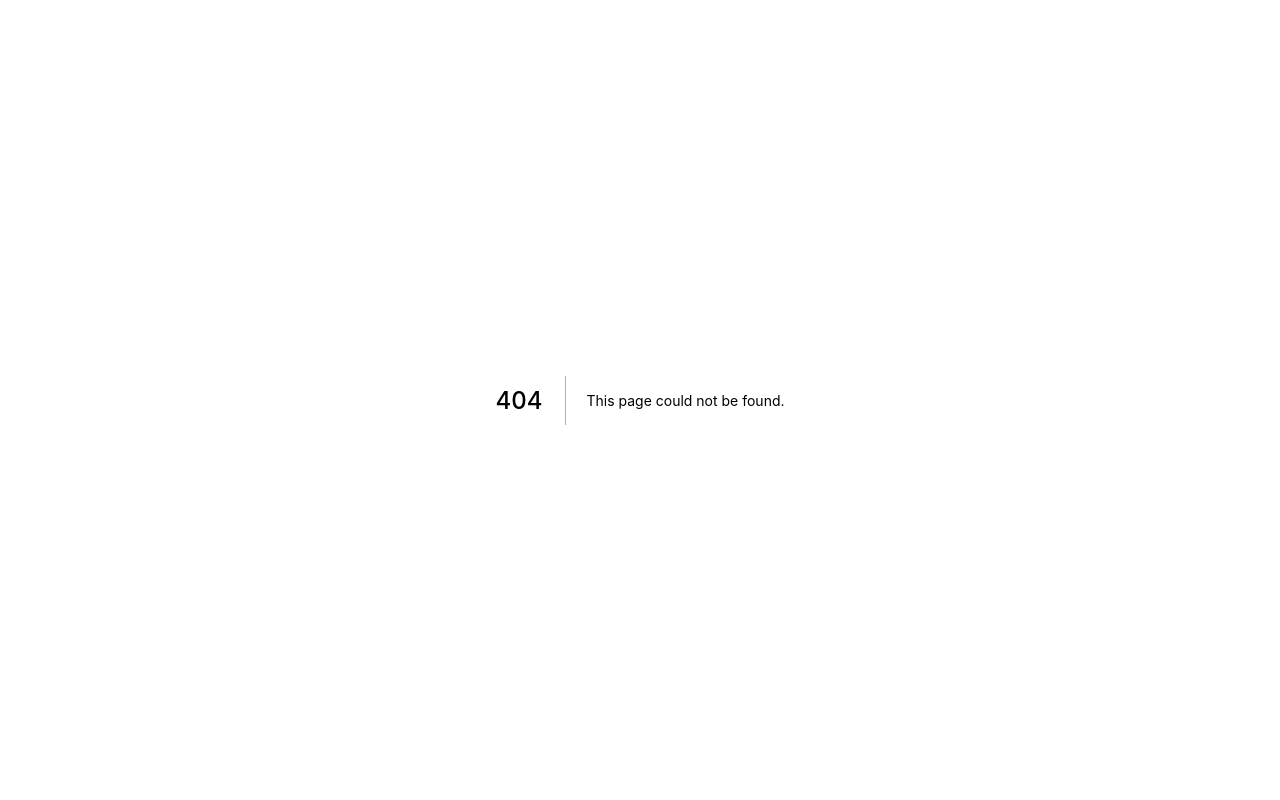
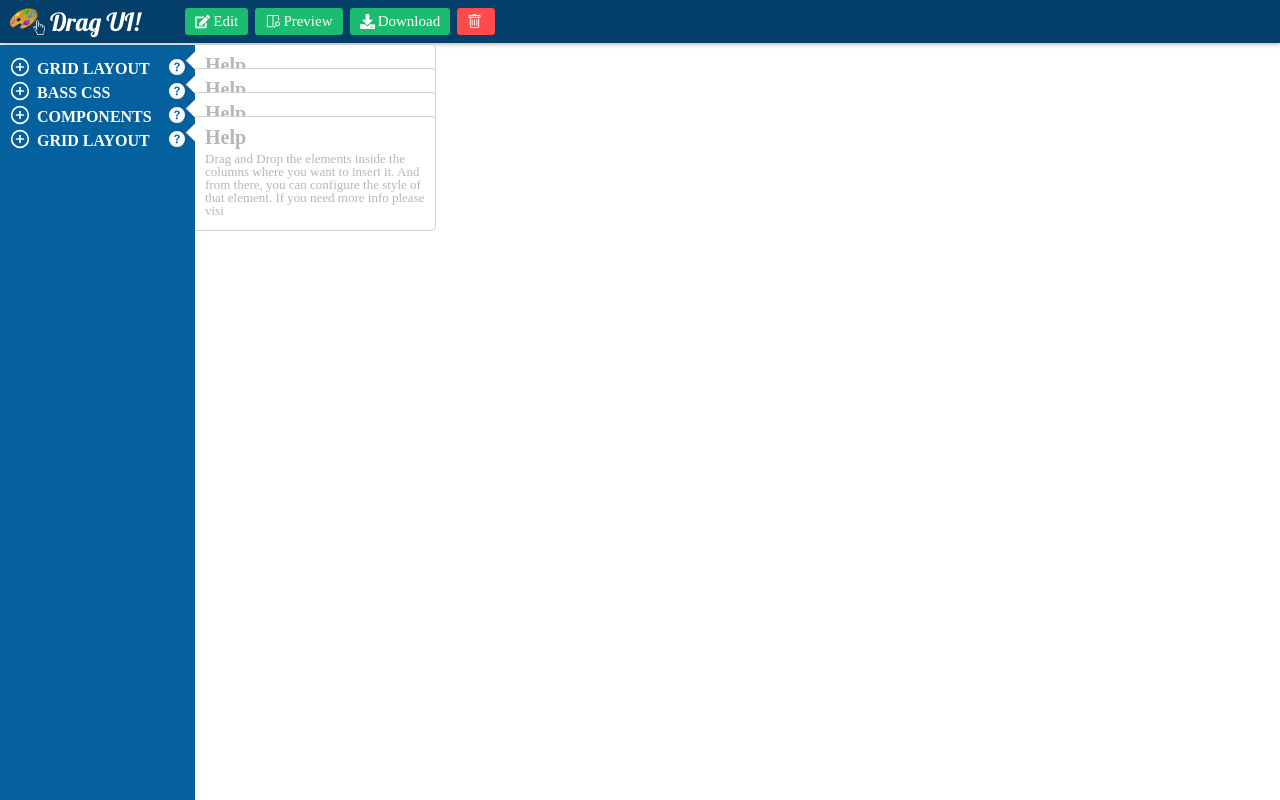
Before and after one commit to Drag-UI/drag-ui-client, a Next.js app: page /layout in a window 1280 px wide. Before the commit this address had no page. Built offline with nearby package versions, Linux system fonts and the light colour scheme.

Commit message:
Update/build-page: rename page

```diff
--- a/components/layout/atoms/anchor/LandingNavButton.tsx
+++ b/components/layout/atoms/anchor/LandingNavButton.tsx
@@ -42,7 +42,7 @@ const Inline = styled.div`
 const LandingNavButton = ({ innerText, style }: ButtonProps): JSX.Element => {
   return (
     <>
-      <Link href="/build">
+      <Link href="/layout">
         <Inline color={style}>
           {style === 'start' ? <FaRegHandPointer /> : <FaGithub />}
           {innerText}
--- a/components/layout/atoms/anchor/BuildHeaderLogo.tsx
+++ b/components/layout/atoms/anchor/LayoutHeaderLogo.tsx
@@ -1,7 +1,7 @@
 import { ReactElement } from 'react';
 import Link from 'next/link';
 
-const BuildHeaderLogo = (): ReactElement => {
+const LayoutHeaderLogo = (): ReactElement => {
   return (
     <>
       <Link href="/">Drag UI!</Link>
@@ -9,4 +9,4 @@ const BuildHeaderLogo = (): ReactElement => {
   );
 };
 
-export default BuildHeaderLogo;
+export default LayoutHeaderLogo;
--- a/components/layout/molecules/BuildPageHeaderLogo.tsx
+++ b/components/layout/molecules/LayoutPageHeaderLogo.tsx
@@ -1,5 +1,5 @@
 import { ReactElement } from 'react';
-import BuildHeaderLogo from '../atoms/anchor/BuildHeaderLogo';
+import LayoutHeaderLogo from '../atoms/anchor/LayoutHeaderLogo';
 import styled from 'styled-components';
 
 const HeaderLogo = styled.div`
@@ -20,13 +20,13 @@ const HeaderLogo = styled.div`
   }
 `;
 
-const BuildPageHeaderLogo = (): ReactElement => {
+const LayoutPageHeaderLogo = (): ReactElement => {
   return (
     <HeaderLogo>
       <img src="/images/logo.png" alt="logo" />
-      <BuildHeaderLogo />
+      <LayoutHeaderLogo />
     </HeaderLogo>
   );
 };
 
-export default BuildPageHeaderLogo;
+export default LayoutPageHeaderLogo;
--- a/components/layout/organisms/BuildHeader.tsx
+++ b/components/layout/organisms/LayoutHeader.tsx
@@ -1,5 +1,5 @@
 import { ReactElement } from 'react';
-import BuildPageHeaderLogo from '../molecules/BuildPageHeaderLogo';
+import BuildPageHeaderLogo from '../molecules/LayoutPageHeaderLogo';
 import BuildHeaderButton from '../atoms/button/BuildHeaderButton';
 import styled from 'styled-components';
 
--- a/components/layout/pages/BuildPage.tsx
+++ b/components/layout/pages/LayoutPage.tsx
@@ -1,10 +1,10 @@
 import { ReactElement } from 'react';
-import BuildTemplate from '../templates/BuildTemplate';
+import LayoutTemplate from '../templates/LayoutTemplate';
 
 const BuildPage = (): ReactElement => {
   return (
     <>
-      <BuildTemplate />
+      <LayoutTemplate />
     </>
   );
 };
--- /dev/null
+++ b/components/layout/templates/LayoutTemplate.tsx
@@ -0,0 +1,20 @@
+import { ReactElement } from 'react';
+import LayoutHeader from '../organisms/LayoutHeader';
+import LayoutToolBar from '../organisms/LayoutToolBar';
+import styled from 'styled-components';
+
+const TemplateBlock = styled.div`
+  height: 100vh;
+  width: 100vw;
+`;
+
+const LayoutTemplate = (): ReactElement => {
+  return (
+    <TemplateBlock>
+      <LayoutHeader />
+      <LayoutToolBar />
+    </TemplateBlock>
+  );
+};
+
+export default LayoutTemplate;
--- /dev/null
+++ b/pages/layout.tsx
@@ -0,0 +1,13 @@
+import { ReactElement } from 'react';
+import LayoutPage from '../components/layout/pages/LayoutPage';
+
+// build page
+const Build = (): ReactElement => {
+  return (
+    <>
+      <LayoutPage />
+    </>
+  );
+};
+
+export default Build;
```
Also changed, not shown: components/layout/templates/BuildTemplate.tsx (deleted, +0 -20 lines), components/layout/organisms/LayoutToolBar.tsx (renamed from components/layout/organisms/BuildToolBar.tsx).
